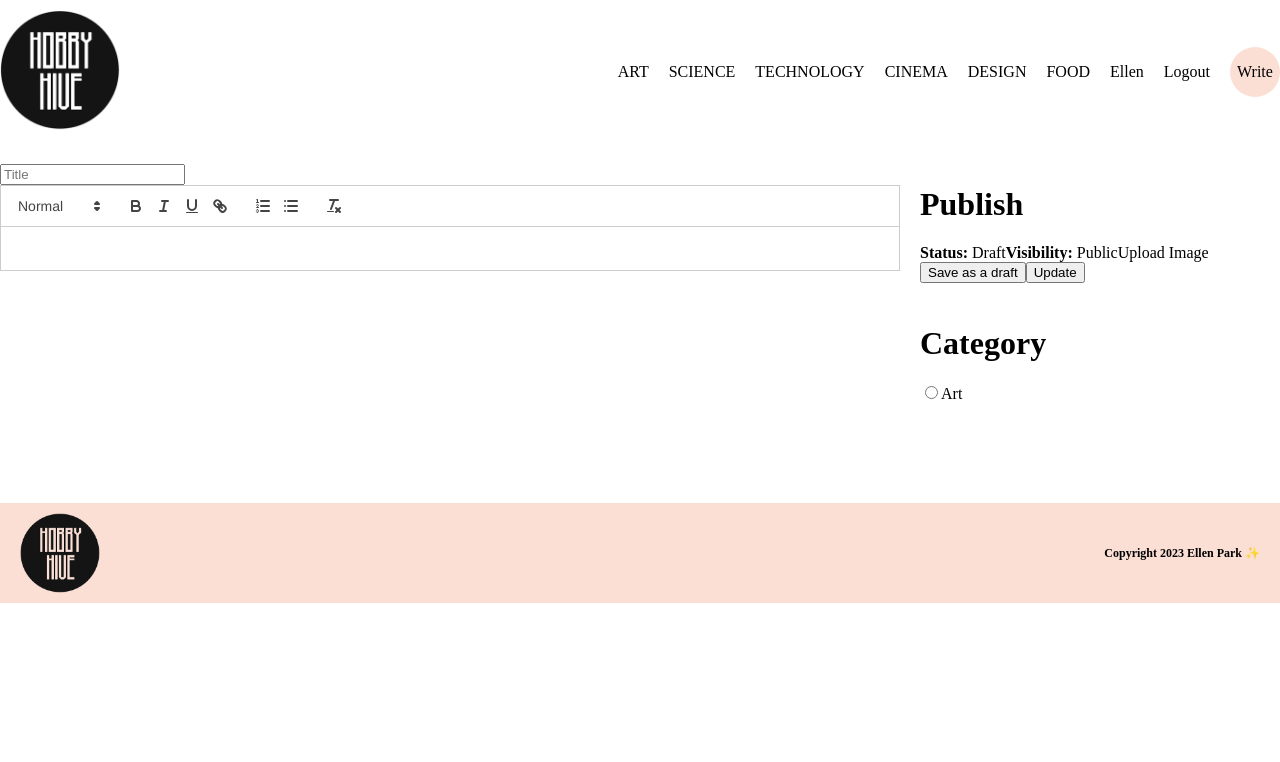
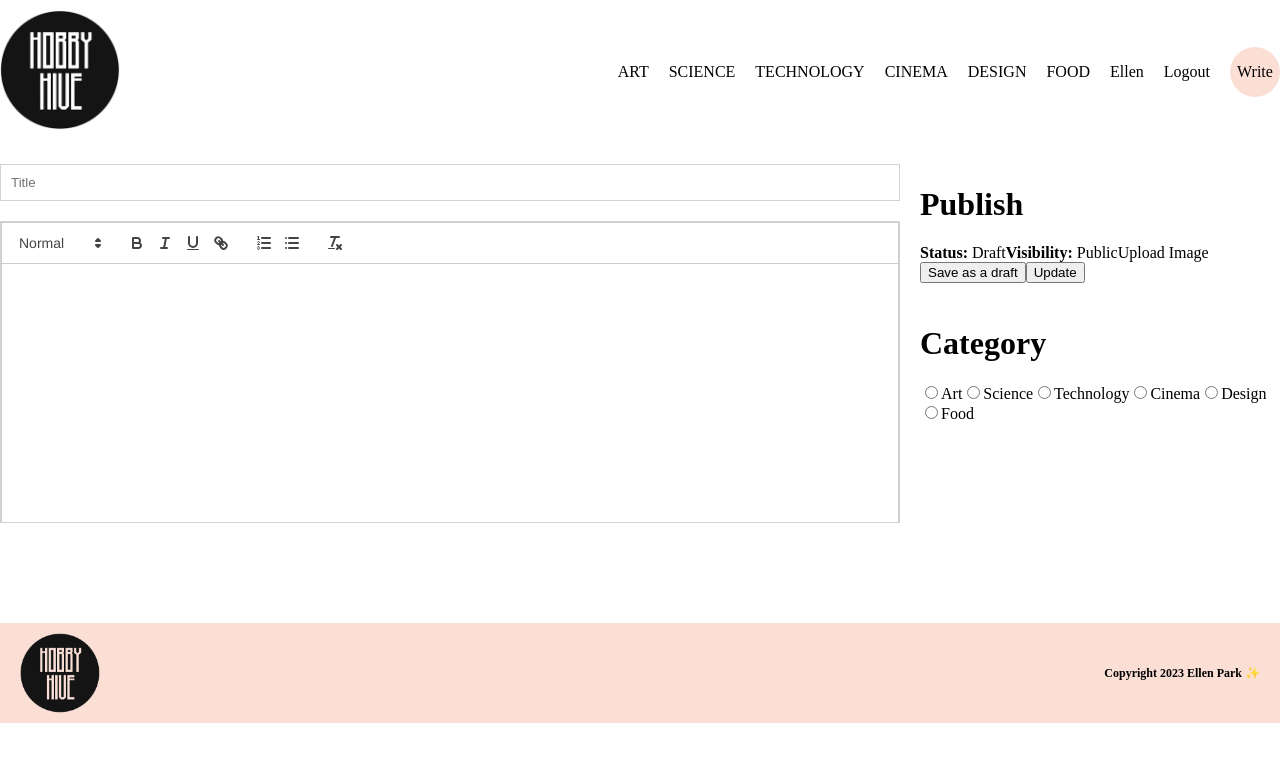
Before and after one commit to ellen3128/Blog, a React (Vite) app in the folder client/: page /write in a window 1280 px wide. Shown: the top 762 px of the page. Built offline with nearby package versions, Linux system fonts and the light colour scheme.

Commit message:
adds layout for writes input section

```diff
--- a/client/src/pages/Write.jsx
+++ b/client/src/pages/Write.jsx
@@ -12,7 +12,7 @@ const Write = () => {
       <div className="content">
         <input type="text" placeholder='Title' />
         <div className="editorContainer">
-        <ReactQuill theme="snow" value={value} onChange={setValue} />
+        <ReactQuill className="editor" theme="snow" value={value} onChange={setValue} />
         </div>
       </div>
       <div className="menu">
@@ -35,6 +35,16 @@ const Write = () => {
           <h1>Category</h1>
           <input type='radio' name="cat" value="art" id="art" />
           <label htmlFor="art">Art</label>
+          <input type='radio' name="cat" value="science" id="science" />
+          <label htmlFor="art">Science</label>
+          <input type='radio' name="cat" value="technology" id="technology" />
+          <label htmlFor="art">Technology</label>
+          <input type='radio' name="cat" value="cinema" id="cinema" />
+          <label htmlFor="cinema">Cinema</label>
+          <input type='radio' name="cat" value="design" id="design" />
+          <label htmlFor="design">Design</label>
+          <input type='radio' name="cat" value="food" id="food" />
+          <label htmlFor="food">Food</label>
         </div>
       </div>
     </div>
--- a/client/src/style.scss
+++ b/client/src/style.scss
@@ -326,6 +326,25 @@ a {
 
     .content {
       flex: 5;
+      display: flex;
+      flex-direction: column;
+      gap: 20px;
+
+      input {
+        padding: 10px;
+        border: 1px solid lightgray;
+      }
+
+      .editorContainer {
+        height: 300px;
+        overflow: scroll;
+        border: 1px solid lightgray;
+
+        .editor {
+          height: 100%;
+          border: none;
+        }
+      }
     }
 
     .menu {
```
